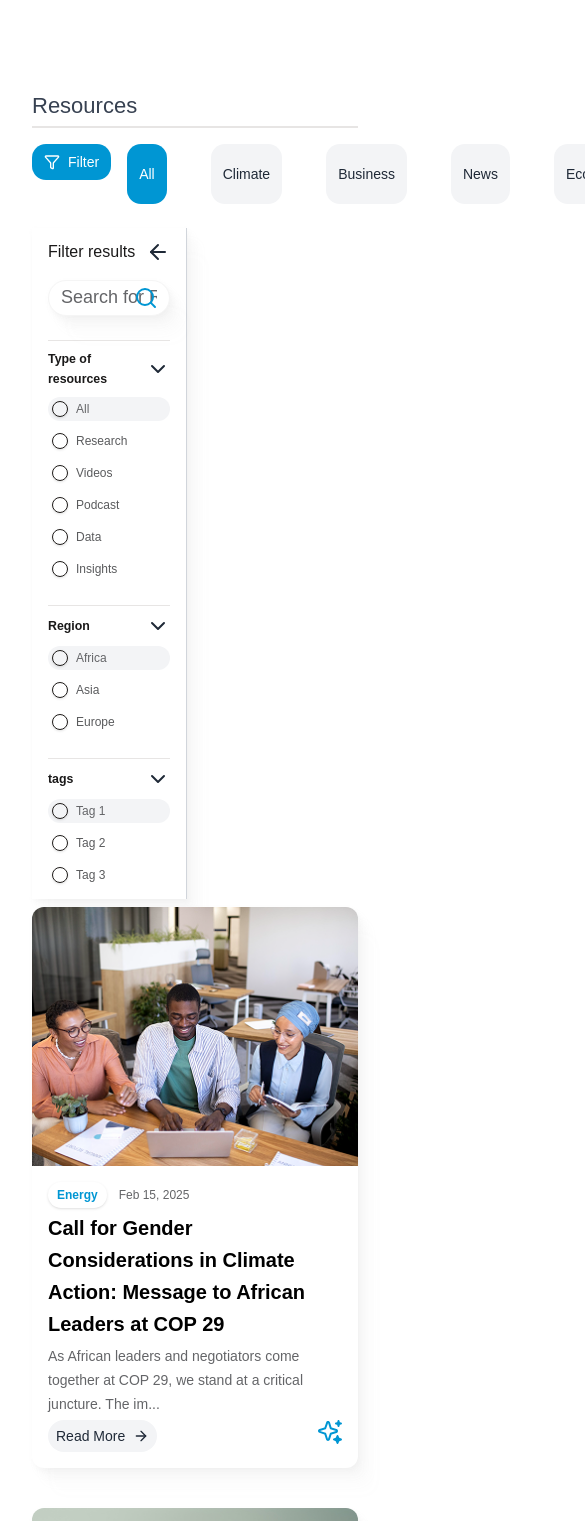
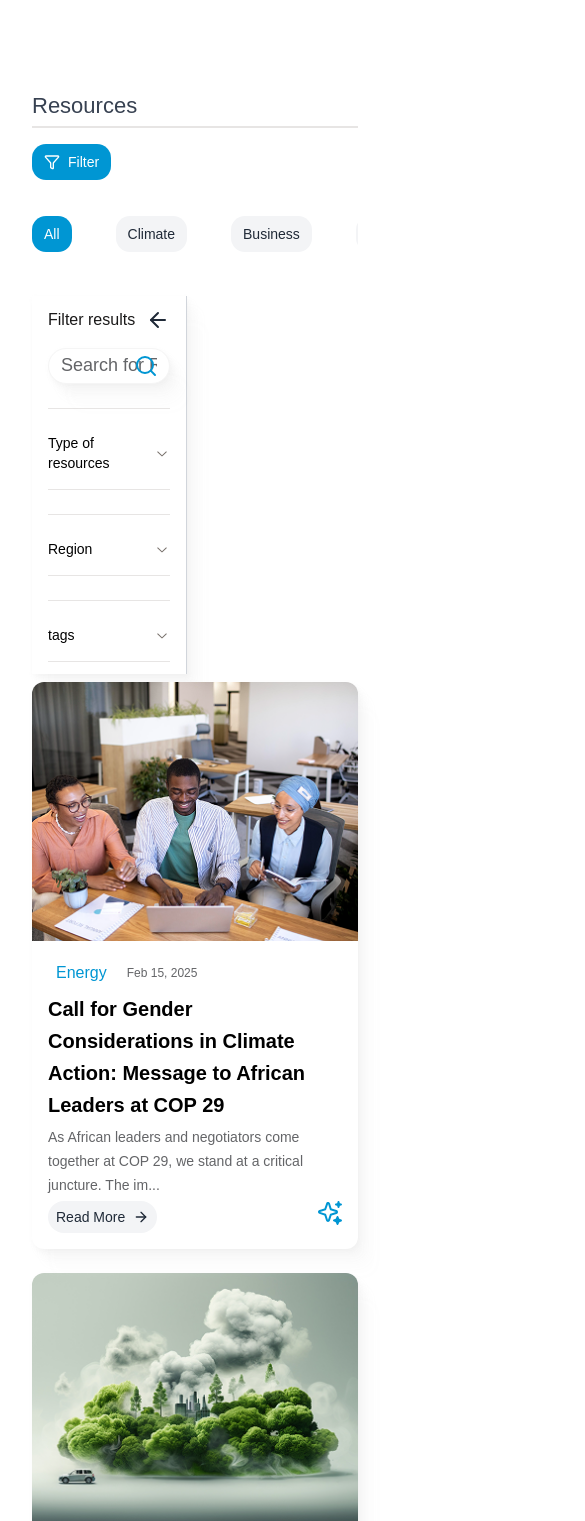
Before and after one commit to shembunde/agnes-climate, a React (Vite) app: page / in a window 390 px wide. Shown: the part 1060-2581 px from the top of the page, 585 px wide, since content can reach past the window. Built offline with nearby package versions, Linux system fonts and the light colour scheme.

Commit message:
Fixed linting errors

```diff
--- a/package.json
+++ b/package.json
@@ -12,8 +12,9 @@
 	},
 	"dependencies": {
 		"@hookform/resolvers": "^3.9.0",
-		"@radix-ui/react-accordion": "^1.2.0",
+		"@radix-ui/react-accordion": "^1.2.3",
 		"@radix-ui/react-checkbox": "^1.1.4",
+		"@radix-ui/react-collapsible": "^1.1.3",
 		"@radix-ui/react-dialog": "^1.1.1",
 		"@radix-ui/react-dropdown-menu": "^2.1.1",
 		"@radix-ui/react-icons": "^1.3.0",
--- a/src/components/dev/core.tsx
+++ b/src/components/dev/core.tsx
@@ -18,6 +18,7 @@ import {
 	TImageProps,
 	TLinkProps,
 	TPageProps,
+	TReusableAccordion,
 	TSearchProps,
 	TSingleContactProps,
 	TSingleSuggestedQueryProps,
@@ -30,7 +31,6 @@ import { cn } from '@/lib/utils';
 import {
 	ArrowLeftIcon,
 	ArrowRight,
-	ChevronDown,
 	ChevronRight,
 	Clock2Icon,
 	FilterIcon,
@@ -41,7 +41,12 @@ import {
 	SearchIcon,
 	SendHorizonal,
 } from 'lucide-react';
-import { Badge } from '../ui/badge';
+import {
+	Accordion,
+	AccordionContent,
+	AccordionItem,
+	AccordionTrigger,
+} from '../ui/accordion';
 import { Checkbox } from '../ui/checkbox';
 import { Separator } from '../ui/separator';
 
@@ -55,7 +60,7 @@ export const Banner = () => {
 	);
 };
 
-export const ReusableNavTree = ({ title, children, href }: TLinkProps) => {
+export const ReusableNavTree = ({ title, href }: TLinkProps) => {
 	return (
 		<div className='w-fit'>
 			<Link
@@ -116,6 +121,13 @@ export const FilterTag = ({ title }: TTitle) => {
 	);
 };
 
+export const CustomBadge = ({
+	children,
+	className,
+}: TChildNode & Partial<TClassName>) => {
+	return <div className={cn('', className)}>{children}</div>;
+};
+
 export const ClimateActionCard = ({
 	description,
 	imgSrc,
@@ -124,7 +136,7 @@ export const ClimateActionCard = ({
 	title,
 }: TClimateCard) => {
 	return (
-		<div className='border-1 max-w-[330px] min-w-72 min-h-80 rounded-xl bg-white border-gray-100 shadow-soft-depth overflow-clip '>
+		<div className='border-1 max-w-[330px] min-w-72 min-h-80 rounded-xl bg-white border-gray-100 shadow-soft-depth overflow-clip'>
 			{imgSrc && (
 				<div className='w-full h-fit'>
 					<ImageComponent
@@ -139,9 +151,9 @@ export const ClimateActionCard = ({
 			<div className='flex gap-4 p-4 flex-col'>
 				<div className='flex gap-1 flex-col'>
 					<div className='flex gap-3 items-center'>
-						<Badge className='bg-agnes-blue px-2 py-1 flex gap-1 items-center justify-center rounded-[25px] bg-agnes-blue/4 text-agnes-blue'>
+						<CustomBadge className='bg-agnes-blue px-2 py-1 flex gap-1 items-center justify-center rounded-[25px] bg-agnes-blue/4 text-agnes-blue'>
 							{tag}
-						</Badge>
+						</CustomBadge>
 						<p className='text-placeholder text-center leading-4 text-xs font-medium'>
 							{date.toLocaleString('en-US', {
 								month: 'short',
@@ -259,13 +271,15 @@ export const BadgeFilters = ({ active, onClick, title }: TBadgeFilter) => {
 	return (
 		<div
 			className={cn(
-				'flex gap-2 py-[6px] px-3 rounded-md cursor-pointer items-center justify-center selection-none text-dark font-poppins',
+				'flex gap-2 py-[6px] px-3 rounded-md cursor-pointer items-center justify-center selection-none text-dark font-poppins w-auto select-none',
 				active ? 'bg-agnes-blue text-white' : 'bg-gray-100 text-gray-800'
 			)}
 			{...{
 				onClick,
 			}}>
-			<p className='text-inherit font-medium text-sm leading-6 '>{title}</p>
+			<p className='text-inherit font-medium text-sm leading-6 w-auto'>
+				{title}
+			</p>
 		</div>
 	);
 };
@@ -333,6 +347,26 @@ export const OneFilter = ({
 	);
 };
 
+export const ReusableAccordionComponent = ({
+	accordionItemValue,
+	defaultValue = '',
+	content,
+	title,
+}: TReusableAccordion) => (
+	<Accordion {...{ collapsible: true, type: 'single', defaultValue }}>
+		<AccordionItem
+			{...{
+				value: accordionItemValue,
+			}}>
+			<AccordionTrigger className='w-full [&[data-state=open]_svg]:rotate-180'>
+				{title}
+			</AccordionTrigger>
+
+			<AccordionContent className='pb-4'>{content}</AccordionContent>
+		</AccordionItem>
+	</Accordion>
+);
+
 export const ReusableAdvancedSubSection = ({
 	options,
 	title,
@@ -343,20 +377,21 @@ export const ReusableAdvancedSubSection = ({
 				<Separator className='' />
 			</div>
 
-			<div className=''>
-				<TitleWithIcon
+			<div className='w-full'>
+				<ReusableAccordionComponent
 					{...{
+						accordionItemValue: '',
 						className: ' font-semibold text-[12.36px] leading-5',
-						Icon: ChevronDown,
 						title,
+						content: (
+							<div className='flex flex-col gap-2'>
+								{options.map((item, key) => (
+									<OneFilter {...item} key={`one-filter-${key}`} />
+								))}
+							</div>
+						),
 					}}
 				/>
-			</div>
-
-			<div className='flex flex-col gap-2'>
-				{options.map((item, key) => (
-					<OneFilter {...item} key={`one-filter-${key}`} />
-				))}
 			</div>
 		</div>
 	);
@@ -365,7 +400,7 @@ export const ReusableAdvancedSubSection = ({
 export const AdvancedFilter = () => {
 	return (
 		<div className='px-4 py-3 border-r-[1.5px] flex gap-6 flex-col bg-white border-gray-300 shadow-soft-depth col-span-1 h-fit'>
-			<div className=''>
+			<div className='w-full'>
 				<FilterUnderFilter />
 			</div>
 
@@ -378,7 +413,7 @@ export const AdvancedFilter = () => {
 
 export const BreadCrumbFilters = () => {
 	return (
-		<div className='flex gap-11 overflow-auto'>
+		<div className='flex gap-11 overflow-auto py-2 items-center'>
 			{FILTERS.map((item, key) => (
 				<BadgeFilters {...item} key={`filter-${key}`} />
 			))}
@@ -389,7 +424,7 @@ export const BreadCrumbFilters = () => {
 export const ResultsWrapper = () => {
 	return (
 		<div className='col-span-3 flex gap-2 flex-col items-center'>
-			<div className='grid col-span-1 sm:col-span-2 md:grid-cols-3 lg:col-span-4 xl:col-span-5 gap-10 flex-wrap'>
+			<div className='grid grid-cols-1 sm:grid-cols-1 md:grid-cols-2 lg:grid-cols-3 gap-6'>
 				{CLIMATE_ACTION.map((item, key) => (
 					<ClimateActionCard {...item} key={`action-${key}`} />
 				))}
@@ -452,8 +487,8 @@ export const Resources = () => {
 			</div>
 
 			<div className='flex flex-col gap-2'>
-				<div className='flex gap-4 justify-between py-4'>
-					<div className='w-fit flex-[1]'>
+				<div className='grid grid-cols-2 sm:grid-cols-3 md:grid-cols-4 gap-4 justify-between py-4'>
+					<div className='w-fit grid-cols-1'>
 						<FilterBadge
 							{...{
 								onClick: () => {
@@ -465,7 +500,7 @@ export const Resources = () => {
 						/>
 					</div>
 
-					<div className='flex-[5]'>
+					<div className='col-span-3'>
 						<BreadCrumbFilters />
 					</div>
 				</div>
--- /dev/null
+++ b/src/components/ui/accordion.tsx
@@ -0,0 +1,56 @@
+"use client"
+
+import * as React from "react"
+import * as AccordionPrimitive from "@radix-ui/react-accordion"
+import { cn } from "@/lib/utils"
+import { ChevronDownIcon } from "@radix-ui/react-icons"
+
+const Accordion = AccordionPrimitive.Root
+
+const AccordionItem = React.forwardRef<
+  React.ElementRef<typeof AccordionPrimitive.Item>,
+  React.ComponentPropsWithoutRef<typeof AccordionPrimitive.Item>
+>(({ className, ...props }, ref) => (
+  <AccordionPrimitive.Item
+    ref={ref}
+    className={cn("border-b", className)}
+    {...props}
+  />
+))
+AccordionItem.displayName = "AccordionItem"
+
+const AccordionTrigger = React.forwardRef<
+  React.ElementRef<typeof AccordionPrimitive.Trigger>,
+  React.ComponentPropsWithoutRef<typeof AccordionPrimitive.Trigger>
+>(({ className, children, ...props }, ref) => (
+  <AccordionPrimitive.Header className="flex">
+    <AccordionPrimitive.Trigger
+      ref={ref}
+      className={cn(
+        "flex flex-1 items-center justify-between py-4 text-sm font-medium transition-all hover:underline text-left [&[data-state=open]>svg]:rotate-180",
+        className
+      )}
+      {...props}
+    >
+      {children}
+      <ChevronDownIcon className="h-4 w-4 shrink-0 text-muted-foreground transition-transform duration-200" />
+    </AccordionPrimitive.Trigger>
+  </AccordionPrimitive.Header>
+))
+AccordionTrigger.displayName = AccordionPrimitive.Trigger.displayName
+
+const AccordionContent = React.forwardRef<
+  React.ElementRef<typeof AccordionPrimitive.Content>,
+  React.ComponentPropsWithoutRef<typeof AccordionPrimitive.Content>
+>(({ className, children, ...props }, ref) => (
+  <AccordionPrimitive.Content
+    ref={ref}
+    className="overflow-hidden text-sm data-[state=closed]:animate-accordion-up data-[state=open]:animate-accordion-down"
+    {...props}
+  >
+    <div className={cn("pb-4 pt-0", className)}>{children}</div>
+  </AccordionPrimitive.Content>
+))
+AccordionContent.displayName = AccordionPrimitive.Content.displayName
+
+export { Accordion, AccordionItem, AccordionTrigger, AccordionContent }
--- /dev/null
+++ b/src/components/ui/collapsible.tsx
@@ -0,0 +1,11 @@
+"use client"
+
+import * as CollapsiblePrimitive from "@radix-ui/react-collapsible"
+
+const Collapsible = CollapsiblePrimitive.Root
+
+const CollapsibleTrigger = CollapsiblePrimitive.CollapsibleTrigger
+
+const CollapsibleContent = CollapsiblePrimitive.CollapsibleContent
+
+export { Collapsible, CollapsibleTrigger, CollapsibleContent }
--- a/src/utils/constants.ts
+++ b/src/utils/constants.ts
@@ -216,6 +216,14 @@ export const CLIMATE_ACTION: TClimateCard[] = [
 		tag: 'Energy',
 		title: `Call for Gender Considerations in Climate Action: Message to African Leaders at COP 29`,
 	},
+	{
+		imgSrc: '/images/researchers.png',
+
+		date: new Date(),
+		description: `	As African leaders and negotiators come together at COP 29, we stand at a critical juncture. The impacts of climate change are no longer abstract, and for far too many communities, particularly women, the consequences are immediate and devastating. This is more than a technical issue; it’s a moral crisis. We cannot separate climate action from the pursuit of gender equality.`,
+		tag: 'Energy',
+		title: `Call for Gender Considerations in Climate Action: Message to African Leaders at COP 29`,
+	},
 ];
 
 export const FOOTER_LINKS: Required<Pick<TLinkProps, 'href' | 'title'>>[] = [
--- a/tailwind.config.ts
+++ b/tailwind.config.ts
@@ -49,11 +49,11 @@ const config: Config = {
 				'input': 'hsl(var(--input))',
 				'ring': 'hsl(var(--ring))',
 				'chart': {
-					1: 'hsl(var(--chart-1))',
-					2: 'hsl(var(--chart-2))',
-					3: 'hsl(var(--chart-3))',
-					4: 'hsl(var(--chart-4))',
-					5: 'hsl(var(--chart-5))',
+					'1': 'hsl(var(--chart-1))',
+					'2': 'hsl(var(--chart-2))',
+					'3': 'hsl(var(--chart-3))',
+					'4': 'hsl(var(--chart-4))',
+					'5': 'hsl(var(--chart-5))',
 				},
 			},
 			boxShadow: {
@@ -85,7 +85,6 @@ const config: Config = {
 						height: '0',
 					},
 				},
-
 				'dot-rotate': {
 					'0%': {
 						transform: 'rotate(0deg) translateX(2.5rem) rotate(0deg)',
```
Also changed, not shown: src/types/index.ts (+8 -0 lines).
